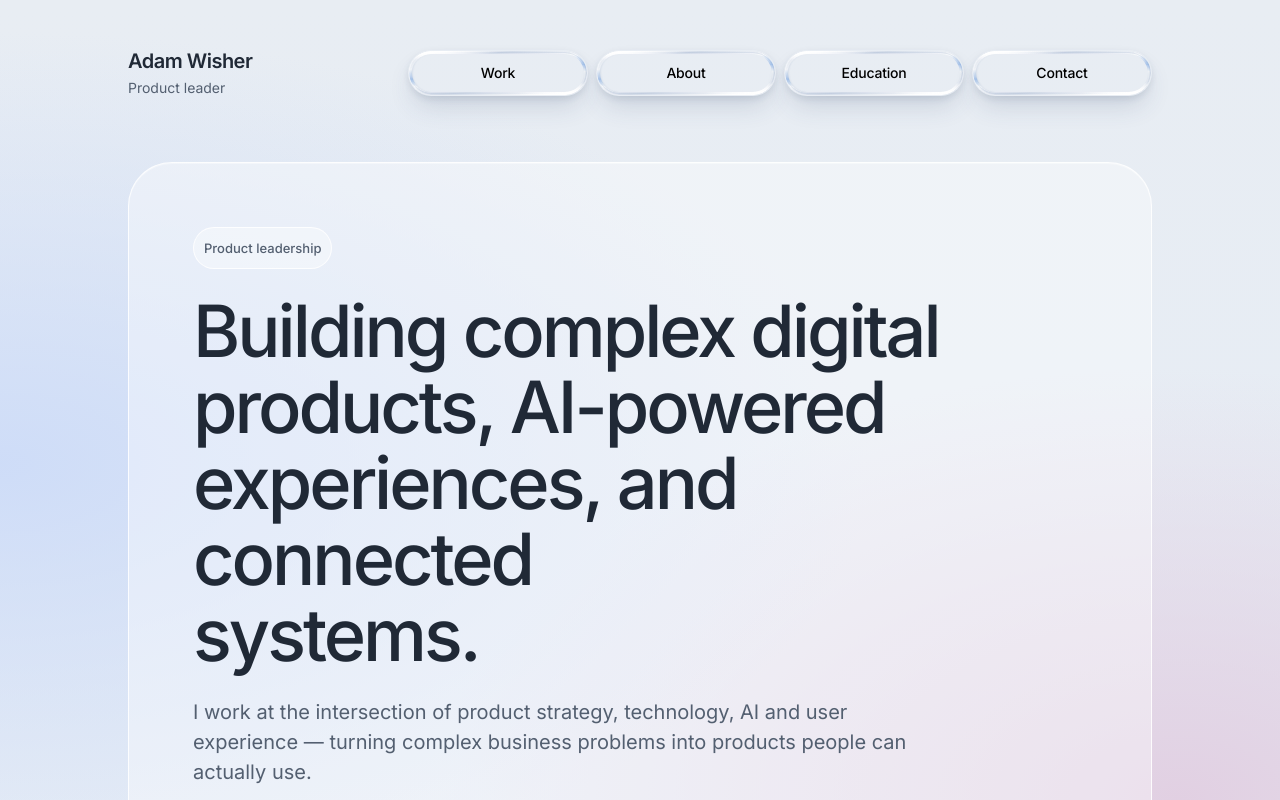
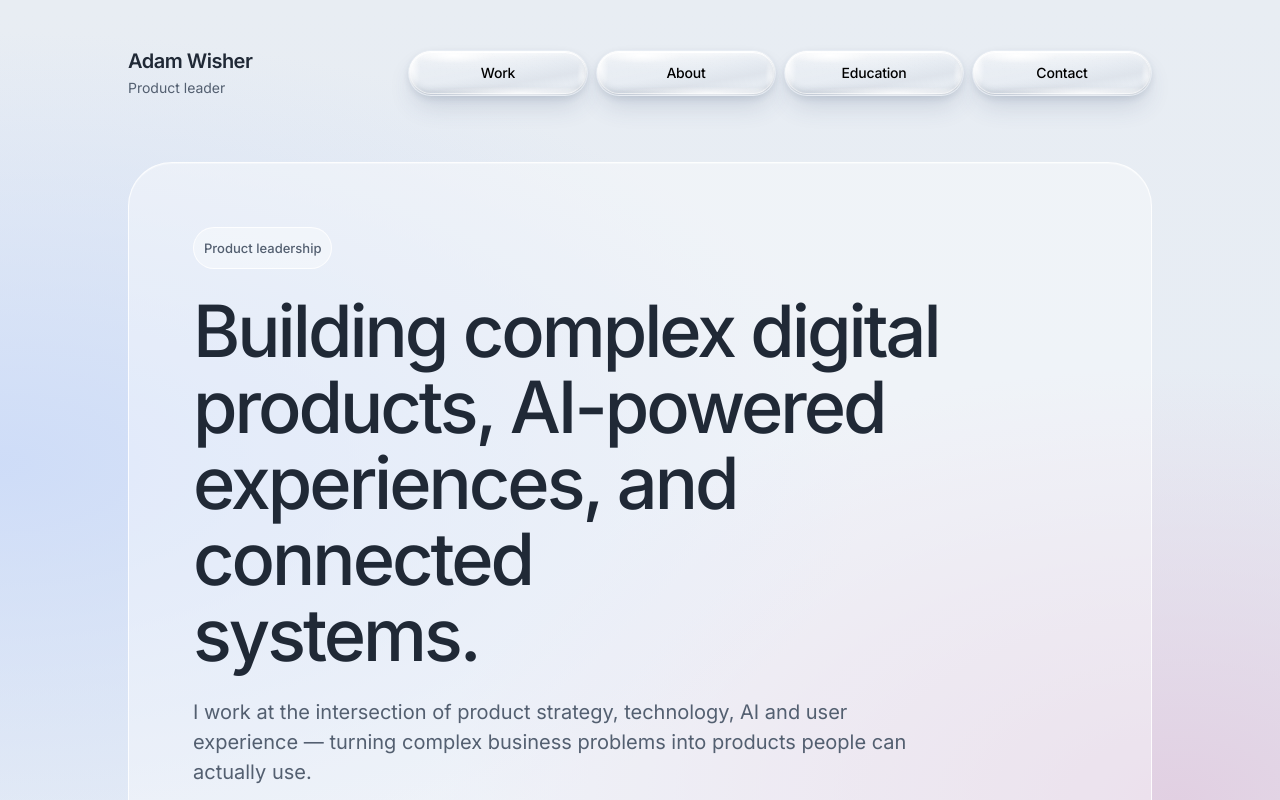
Before and after one commit to wisheradam/adamwisher-portfolio, a Next.js app: page / in a window 1280 px wide. Shown: the top 800 px of the page. Built offline with nearby package versions, Linux system fonts and the light colour scheme.

Commit message:
Shape controls as clear water drops with full-face specular reflections

```diff
--- a/app/liquid-glass.css
+++ b/app/liquid-glass.css
@@ -76,16 +76,17 @@ body::before {
   isolation: isolate;
   border: 1px solid transparent;
   border-radius: 999px;
-  /* Keep the lens center clear. Gloss is carried by the curved edge layers. */
+  /* Transparent water lens: specular reflections cover the whole curved face. */
   background: var(--liquid-fill);
   color: var(--liquid-text);
   box-shadow:
     0 14px 26px -6px var(--liquid-shadow),
     0 3px 6px var(--liquid-contact),
-    inset 0 1px 0 var(--liquid-reflection),
-    inset 0 -1px 0 var(--liquid-edge),
-    inset 1px 0 1px var(--liquid-light),
-    inset -1px 0 1px var(--liquid-bottom);
+    inset 0 1px 1px rgb(255 255 255 / 0.95),
+    inset 0 7px 9px -5px rgb(255 255 255 / 0.75),
+    inset 0 -9px 10px -8px rgb(34 52 78 / 0.3),
+    inset 3px 0 5px -3px rgb(255 255 255 / 0.8),
+    inset -3px 0 5px -3px rgb(34 52 78 / 0.18);
   -webkit-backdrop-filter: none;
   backdrop-filter: none;
   font-weight: 500;
@@ -99,57 +100,50 @@ body::before {
 :is(.primary-button, .liquid-button--primary) {
   --liquid-fill: var(--liquid-primary-tint);
 }
-/* Edge-only reflections leave the entire button face unpainted.
-   Both optical layers remain behind labels and outside hit testing. */
+/* Broad reflection rolls across the complete convex face, behind black labels.
+   No solid tint or blur: the underlying page remains visible through the lens. */
 :is(.primary-button, .nav-pill, .glass-control, .liquid-button)::before {
   content: "";
   position: absolute;
-  inset: 2px;
+  inset: 1px;
   z-index: -1;
   border-radius: inherit;
   pointer-events: none;
-  background: transparent;
+  background:
+    radial-gradient(
+      ellipse 90% 100% at 38% -35%,
+      rgb(255 255 255 / 0.82) 0%,
+      rgb(255 255 255 / 0.36) 45%,
+      rgb(255 255 255 / 0.12) 66%,
+      transparent 80%
+    ),
+    linear-gradient(
+      170deg,
+      rgb(255 255 255 / 0.16) 0%,
+      rgb(255 255 255 / 0.06) 38%,
+      transparent 48%,
+      rgb(32 51 81 / 0.045) 68%,
+      transparent 84%,
+      rgb(255 255 255 / 0.3) 100%
+    );
   box-shadow:
-    inset 0 1px 1px var(--liquid-reflection),
-    inset 0 -1px 1px var(--liquid-reflection),
-    inset 1px 0 2px var(--liquid-bottom);
+    inset 0 1px 0 rgb(255 255 255 / 0.9),
+    inset 0 -1px 1px rgb(255 255 255 / 0.75);
+  transition: opacity 0.18s;
 }
-/* Mask out the center: this is a hollow refractive rim, never a text overlay. */
-@supports (mask-composite: exclude) or (-webkit-mask-composite: xor) {
+/* Soft specular hot spots and a focused lower caustic replace the thick rim. */
 :is(.primary-button, .nav-pill, .glass-control, .liquid-button)::after {
   content: "";
   position: absolute;
   inset: 0;
   z-index: -1;
-    padding: 3px;
   border-radius: inherit;
   pointer-events: none;
-    /* Alternating bright/dark bands suggest the thick polished lip in the references.
-       The mask removes the entire center, including the area beneath the label. */
   background:
-      radial-gradient(ellipse 60% 90% at 8% 0%, var(--liquid-reflection), transparent 70%),
-      radial-gradient(ellipse 48% 80% at 95% 100%, var(--liquid-reflection), transparent 72%),
-      linear-gradient(
-        175deg,
-        var(--liquid-reflection) 0%,
-        var(--liquid-edge) 6%,
-        var(--liquid-bottom) 16%,
-        transparent 31%,
-        var(--liquid-rim-blue) 48%,
-        transparent 60%,
-        var(--liquid-bottom) 78%,
-        var(--liquid-edge) 93%,
-        var(--liquid-reflection) 100%
-      );
-    -webkit-mask:
-      linear-gradient(#fff 0 0) content-box,
-      linear-gradient(#fff 0 0);
-    mask:
-      linear-gradient(#fff 0 0) content-box,
-      linear-gradient(#fff 0 0);
-    -webkit-mask-composite: xor;
-    mask-composite: exclude;
-  }
+    radial-gradient(ellipse 28% 22% at 25% 10%, rgb(255 255 255 / 0.95), transparent 85%),
+    radial-gradient(ellipse 55% 15% at 63% 94%, rgb(255 255 255 / 0.8), transparent 90%),
+    radial-gradient(ellipse 5% 55% at 2% 40%, rgb(255 255 255 / 0.7), transparent 95%),
+    radial-gradient(ellipse 4% 45% at 98% 58%, rgb(255 255 255 / 0.6), transparent 95%);
 }
 .nav-pill[aria-current="page"] {
   color: var(--liquid-text);
@@ -164,9 +158,10 @@ body::before {
     box-shadow:
       0 18px 30px -5px var(--liquid-shadow),
       0 4px 8px var(--liquid-contact),
-      inset 0 1px 1px var(--liquid-reflection),
-      inset 0 -1px 1px var(--liquid-edge),
-      inset 1px 0 2px var(--liquid-bottom);
+      inset 0 1px 1px rgb(255 255 255 / 0.95),
+      inset 0 7px 9px -5px rgb(255 255 255 / 0.85),
+      inset 0 -9px 10px -8px rgb(34 52 78 / 0.3),
+      inset 3px 0 5px -3px rgb(255 255 255 / 0.8);
     transform: translateY(-1px);
   }
 }
```
Lines whose indentation alone changed are shown as unchanged.
